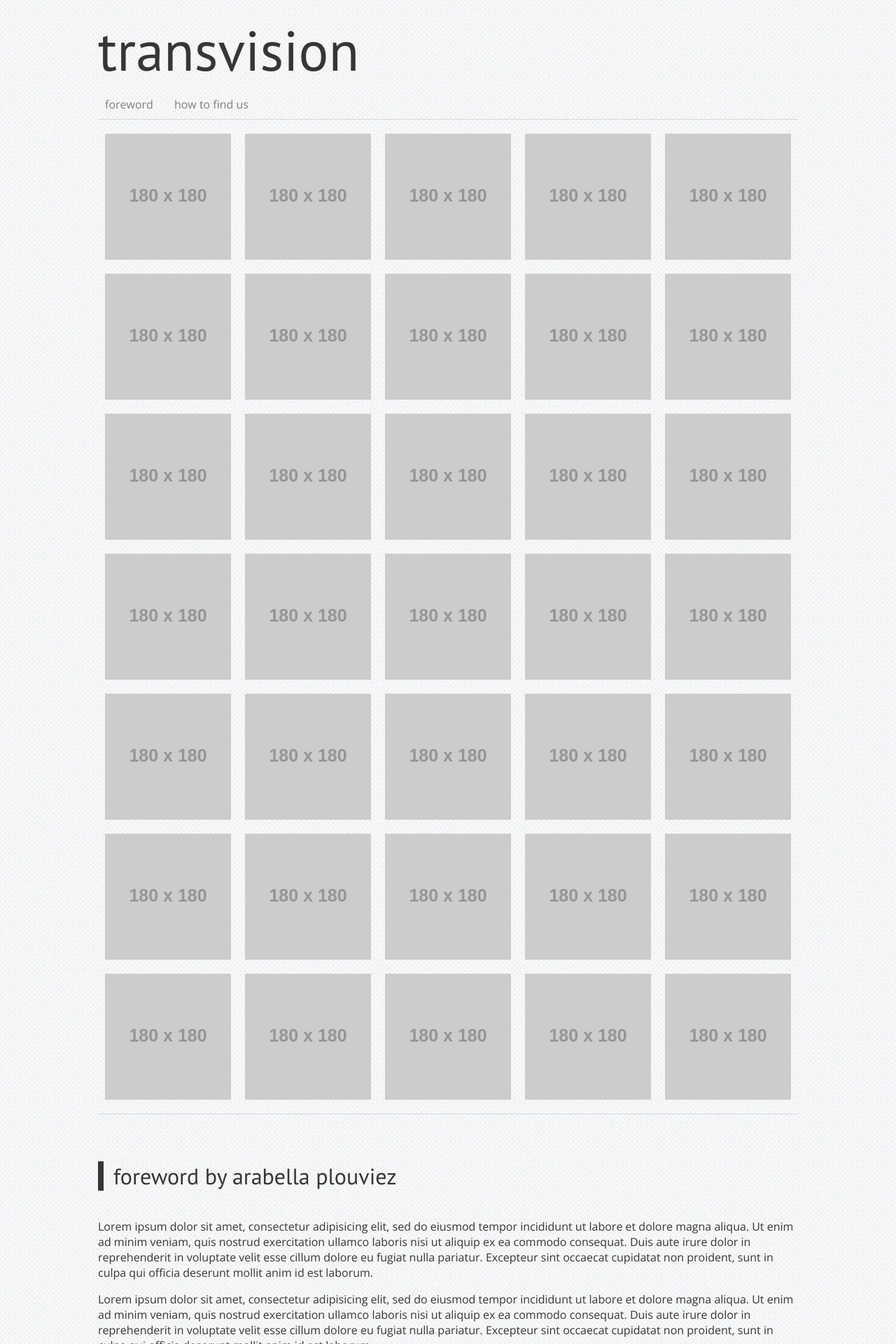
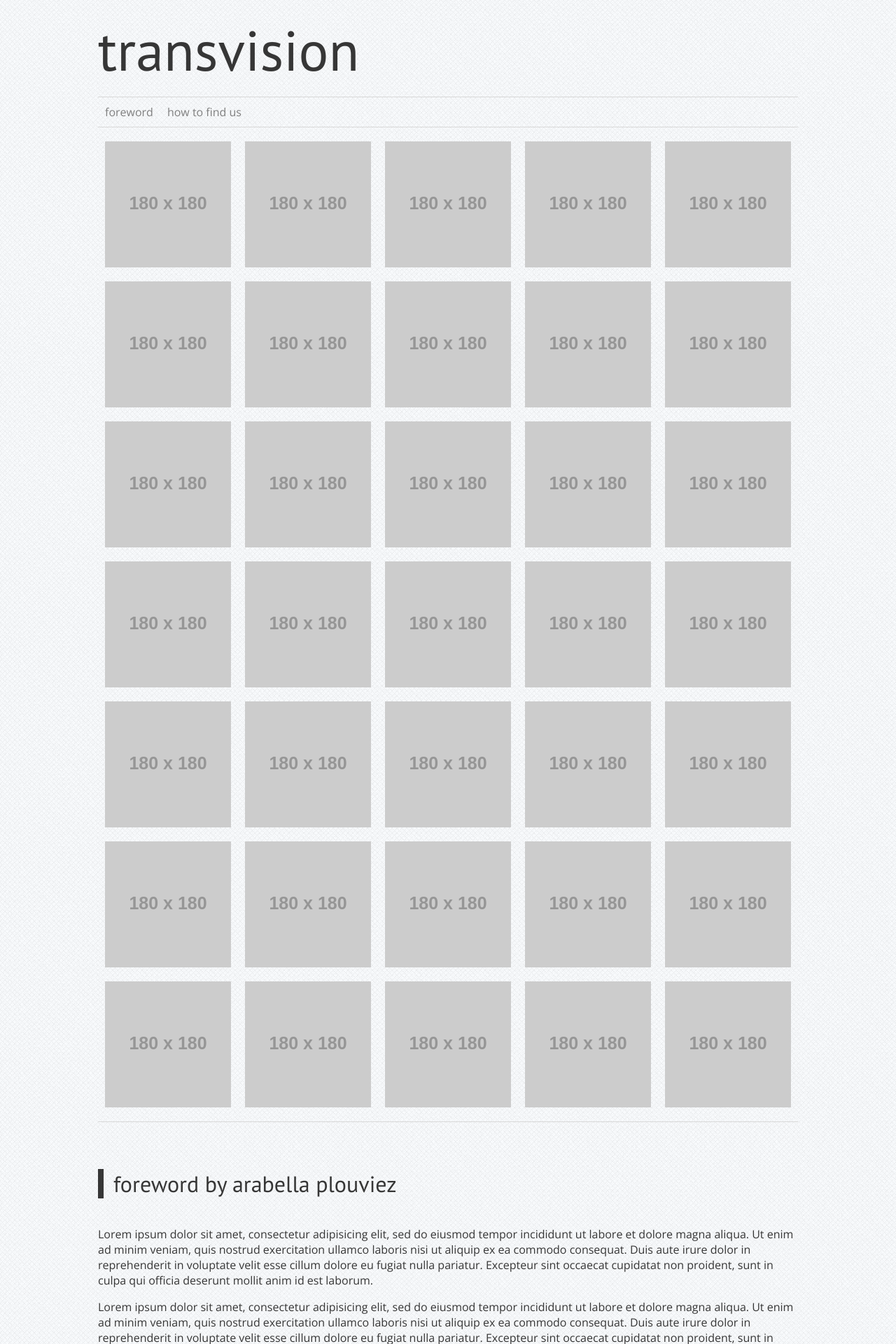
Before and after one commit to transvision/transvision.github.com, a Jekyll site: the page built from index.html, in a window 1280 px wide. Shown: the top 1920 px of the page at 70% size. Built offline with Jekyll 4.4.1, drawn with Linux system fonts in a browser that asks for light colours; nearby versions of some CDN libraries.

Commit message:
changed nav styling

```diff
--- a/static/css/base.css
+++ b/static/css/base.css
@@ -39,11 +39,6 @@ h2 {
 	border-left: 8px solid #363636;
 }
 
-header {
-	overflow: hidden;
-	border-bottom: 1px solid #d8d8d8;
-}
-
 ul {
 	margin: 0;
 	padding: 0;
@@ -54,8 +49,15 @@ li {
 	float: left;
 }
 
+nav {
+	padding: 10px;
+	overflow: hidden;
+	border-top: 1px solid #d8d8d8;
+	border-bottom: 1px solid #d8d8d8;
+}
+
 nav li {
-	margin: 0 20px 10px 10px;
+	margin-right: 20px;
 }
 
 #container {
@@ -81,7 +83,7 @@ nav li {
 
 #gallery li:active {
 	position: relative;
-	top: 4px;
+	top: 2px;
 }
 
 #foreword {
@@ -90,7 +92,6 @@ nav li {
 
 #footcontain {
 	background: #363636 url('/static/img/site/footerbg.png');
-	border-top: 1px dashed #eee;
 
 	-webkit-box-shadow: inset 0 10px 30px #262626;
 	-moz-box-shadow: 	inset 0 10px 30px #262626;
```
